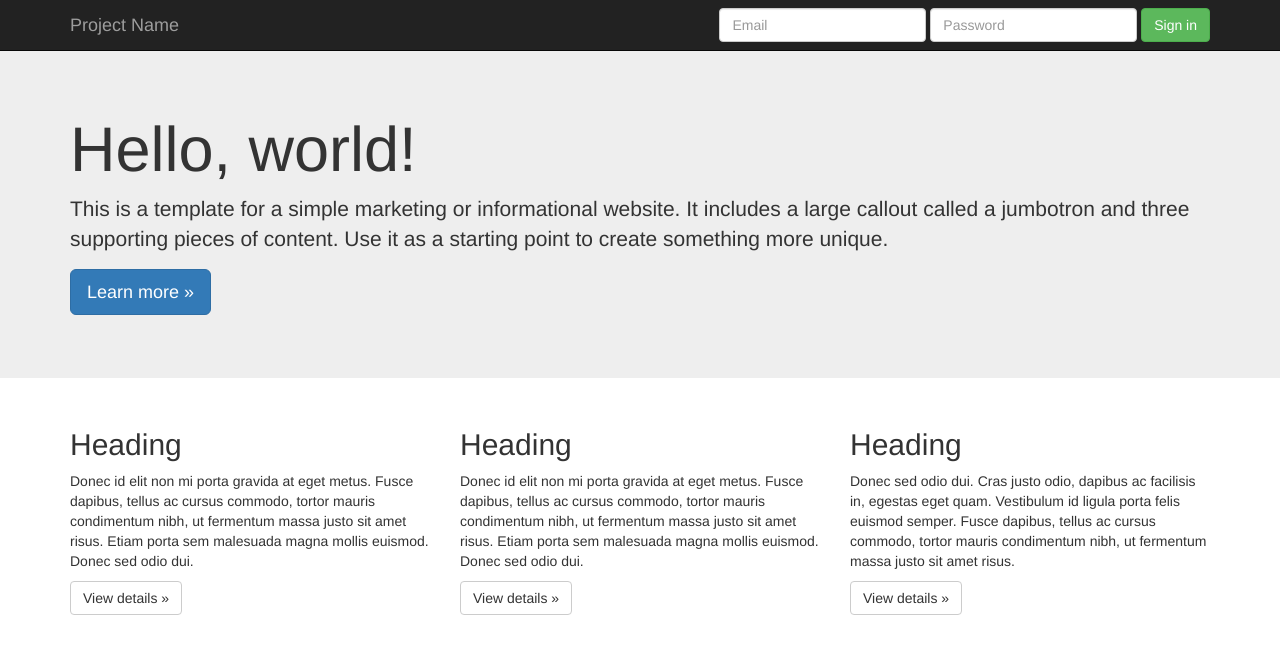
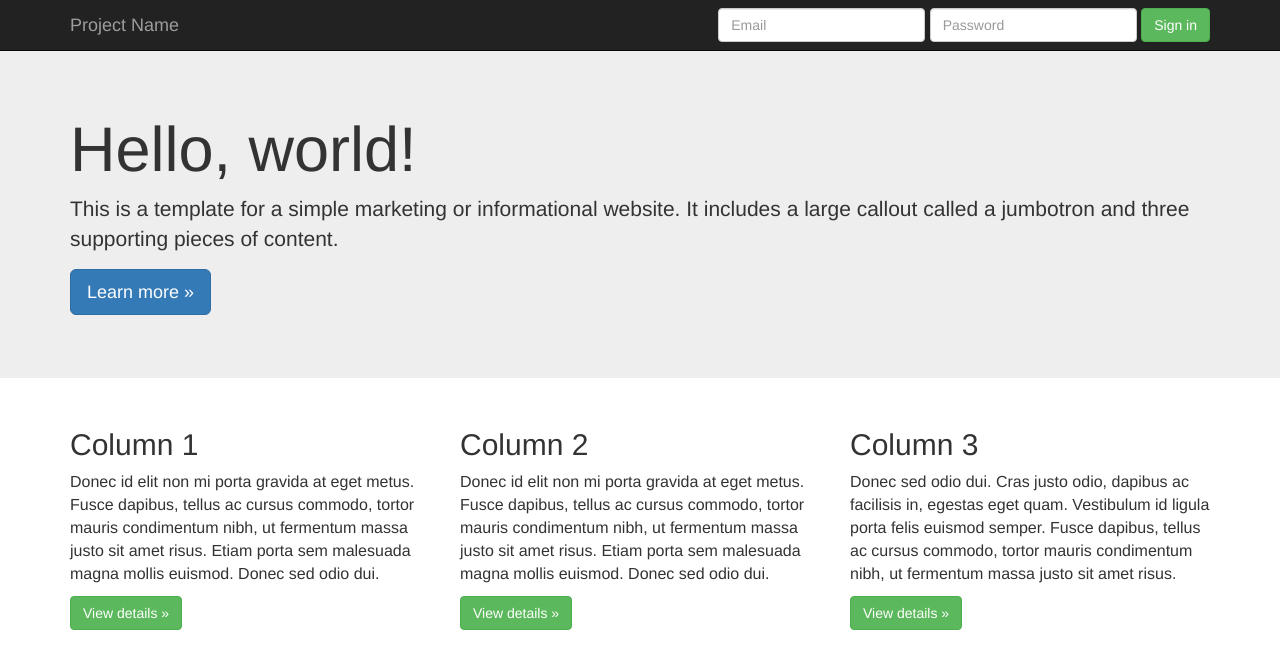
Before and after one commit to urbanoluna/project1, a plain HTML site: page index.html in a window 1280 px wide. Drawn offline with Linux system fonts and the light colour scheme.

Commit message:
Simple updates to index.html

```diff
--- a/index.html
+++ b/index.html
@@ -16,6 +16,14 @@
     <style>
         body {
             padding-top: 47px;
+            font-size: 16px;
+        }
+
+        @media (max-width: 768px){
+            .jumbotron h1 {
+                font-size: 3em;
+                font-weight: 500;
+            }
         }
 
     </style>
@@ -49,28 +57,28 @@
 <div class="jumbotron">
     <div class="container">
         <h1>Hello, world!</h1>
-        <p>This is a template for a simple marketing or informational website. It includes a large callout called a jumbotron and three supporting pieces of content. Use it as a starting point to create something more unique.</p>
+        <p>This is a template for a simple marketing or informational website. It includes a large callout called a jumbotron and three supporting pieces of content.</p>
         <p><a class="btn btn-primary btn-lg" href="#" role="button">Learn more &raquo;</a></p>
     </div>
-    </div>
+</div><!--end jumbotron -->
 
 <div class="container">
-      <!-- Example row of columns -->
 <div class="row">
     <div class="col-md-4">
-          <h2>Heading</h2>
+          <h2>Column 1</h2>
           <p>Donec id elit non mi porta gravida at eget metus. Fusce dapibus, tellus ac cursus commodo, tortor mauris condimentum nibh, ut fermentum massa justo sit amet risus. Etiam porta sem malesuada magna mollis euismod. Donec sed odio dui. </p>
-          <p><a class="btn btn-default" href="#" role="button">View details &raquo;</a></p>
+          <p><a class="btn btn-success" href="#" role="button">View details &raquo;</a></p>
     </div>
     <div class="col-md-4">
-          <h2>Heading</h2>
+          <h2>Column 2</h2>
           <p>Donec id elit non mi porta gravida at eget metus. Fusce dapibus, tellus ac cursus commodo, tortor mauris condimentum nibh, ut fermentum massa justo sit amet risus. Etiam porta sem malesuada magna mollis euismod. Donec sed odio dui. </p>
-          <p><a class="btn btn-default" href="#" role="button">View details &raquo;</a></p>
+          <p><a class="btn btn-success" hresuccessf="#" role="button">View details &raquo;</a></p>
     </div>
     <div class="col-md-4">
-          <h2>Heading</h2>
+          <h2>Column 3</h2>
           <p>Donec sed odio dui. Cras justo odio, dapibus ac facilisis in, egestas eget quam. Vestibulum id ligula porta felis euismod semper. Fusce dapibus, tellus ac cursus commodo, tortor mauris condimentum nibh, ut fermentum massa justo sit amet risus.</p>
-          <p><a class="btn btn-default" href="#" role="button">View details &raquo;</a></p>
+          <p><a class="btn btn-success" href="#" role="button">View details &raquo;</a></p>
+    </div>
 </div>
 </div>
 
```
Lines whose indentation alone changed are shown as unchanged.
